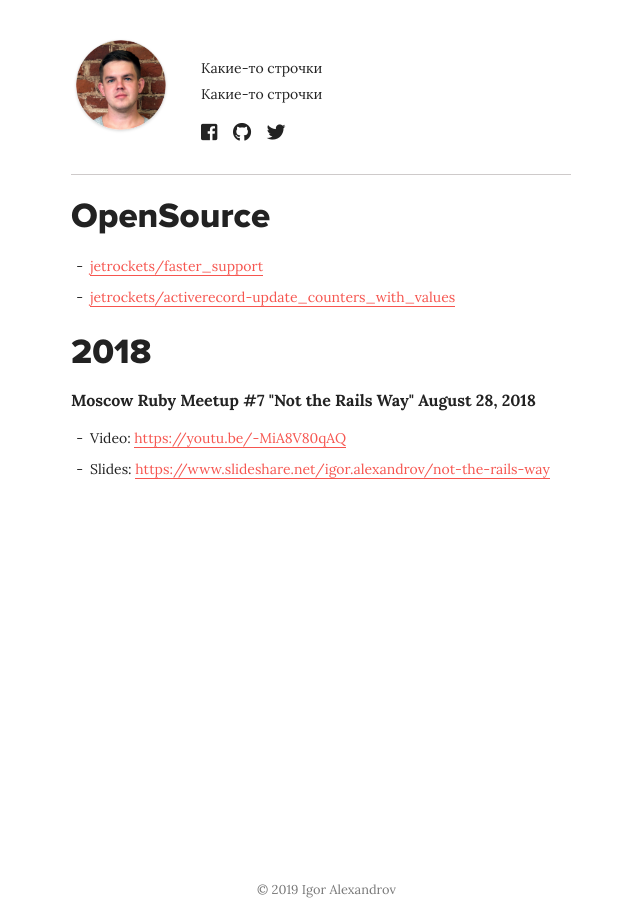
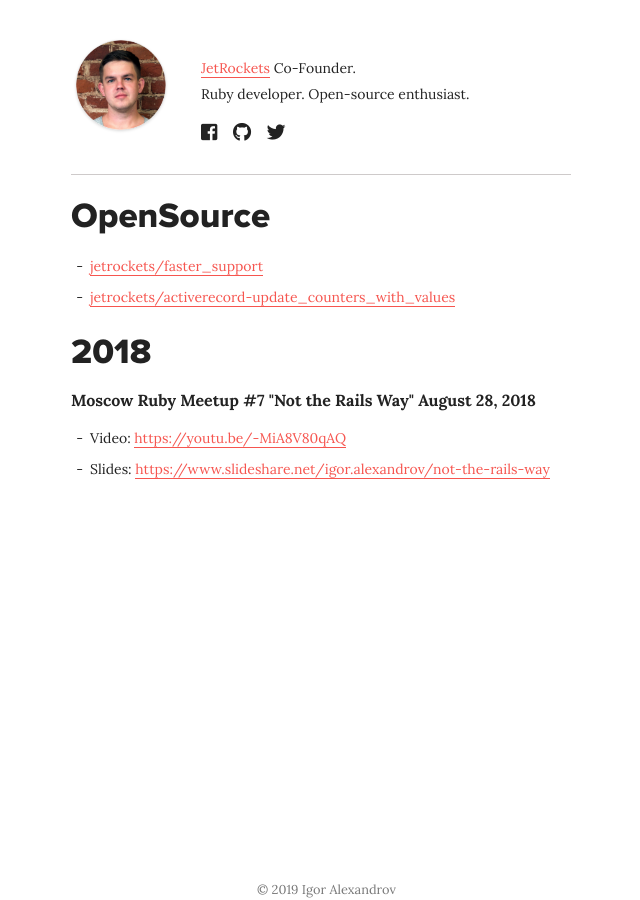
Before and after one commit to igor-alexandrov/igor-alexandrov.github.io, a Jekyll site: the page built from index.html, in a window 1280 px wide. Shown: the whole page, without its empty margins (319-959 px from the left). Built offline with Jekyll 4.4.1, drawn with Linux system fonts in a browser that asks for light colours.

Commit message:
Updated header

```diff
--- a/_includes/header.html
+++ b/_includes/header.html
@@ -6,12 +6,16 @@
 </div>
 
 <div class="description">
-	<p>Какие-то строчки</p>
-	<p>Какие-то строчки</p>
+	<p>
+		<a href="https://jetrockets.pro">JetRockets</a> Co-Founder.
+	</p>
+	<p>
+		Ruby developer. Open-source enthusiast.
+	</p>
 </div>
 <div class="about">
-	<a href="https://igor-alexandrov.github.io" target='_blank'><i class="fab fa-facebook-square fa-lg"></i> </a>
+	<a href="https://www.facebook.com/igor.alexandrov" target='_blank'><i class="fab fa-facebook-square fa-lg"></i> </a>
 	<a href="https://igor-alexandrov.github.io" target='_blank'><i class="fab fa-github fa-lg"> </i></a>
-	<a href="https://igor-alexandrov.github.io" target='_blank'><i class="fab fa-twitter fa-lg"></i></a>
+	<a href="https://twitter.com/igor_alexandrov" target='_blank'><i class="fab fa-twitter fa-lg"></i></a>
 </div>
 </section>
```
